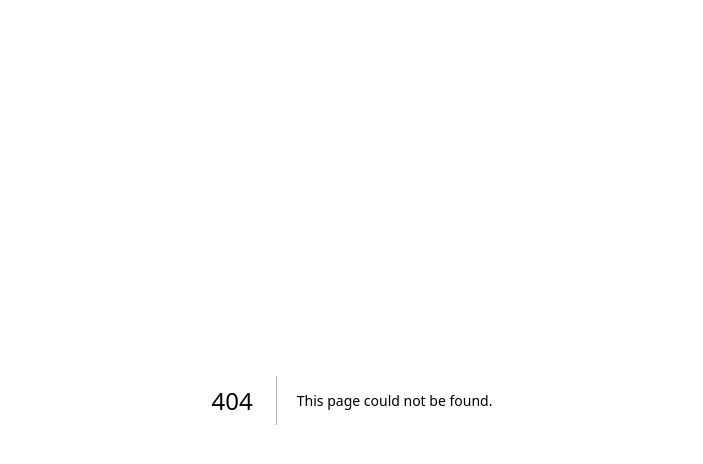
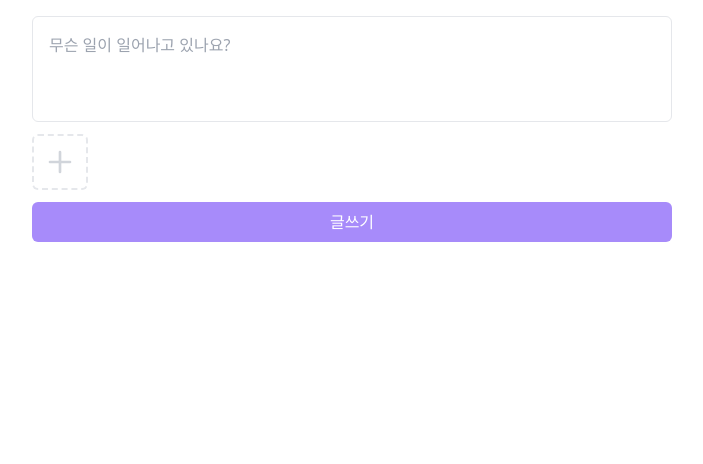
Before and after one commit to GuitarCoders/front, a Next.js app: page /new in a window 1280 px wide. Before the commit this address had no page. Shown: the top 464 px of the page, without its empty margins (288-991 px from the left). Built offline with nearby package versions, Linux system fonts and the light colour scheme.

Commit message:
NDHR-56 새 글 작성 페이지 작성

```diff
--- /dev/null
+++ b/pages/new.tsx
@@ -0,0 +1,32 @@
+import Layout from "../components/layout";
+import { PlusIcon } from "../styles/icons";
+
+const New = () => {
+  return (
+    <Layout hideLayouts>
+      <section className="p-4">
+        <form className="flex flex-col gap-3">
+          <textarea
+            className="border w-full resize-none rounded-md p-4 focus:ring-violet-400 focus:outline-violet-400"
+            placeholder="무슨 일이 일어나고 있나요?"
+            rows={3}
+          />
+          <div>
+            <label
+              htmlFor="media"
+              className="w-14 h-14 border-2 border-dashed rounded-md text-gray-300 flex justify-center items-center hover:text-gray-700 hover:border-gray-700 hover:cursor-pointer"
+            >
+              <PlusIcon className="w-8 h-8" />
+            </label>
+            <input type="file" className="hidden" id="media" />
+          </div>
+          <button className="px-4 py-2 bg-violet-400 text-white rounded-md">
+            글쓰기
+          </button>
+        </form>
+      </section>
+    </Layout>
+  );
+};
+
+export default New;
```
